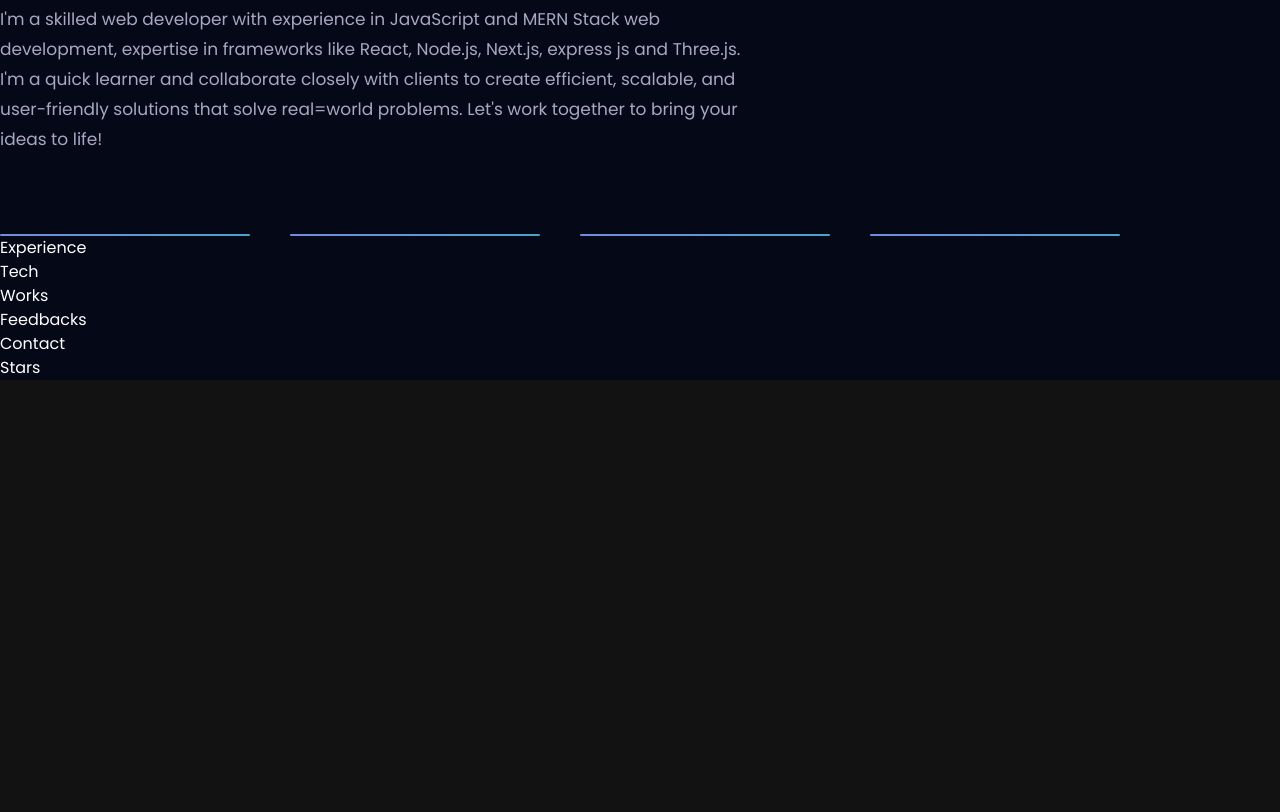
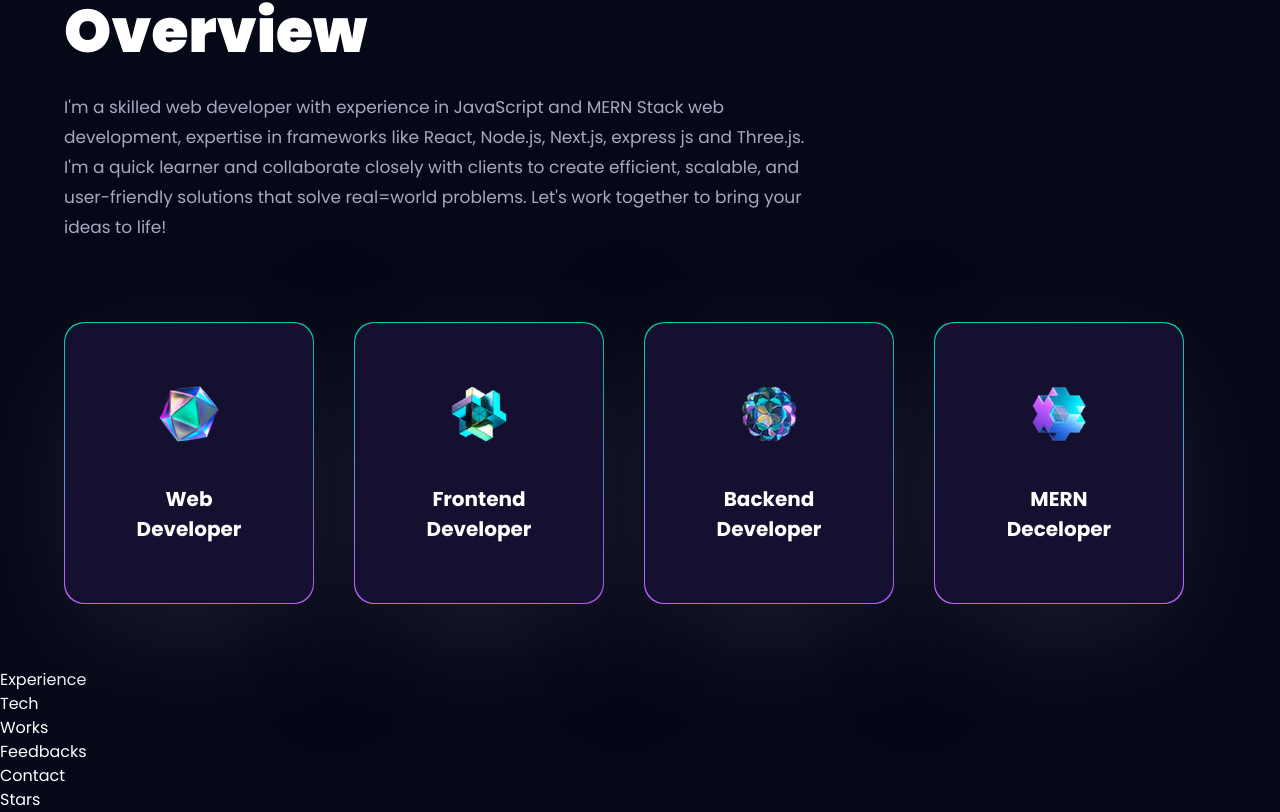
Before and after one commit to Ifteharr001/portfolio-website, a React (Vite) app: page / in a window 1280 px wide. Shown: the part 929-1741 px from the top of the page. Before the commit the page ends 1309 px from the top, so only its background shows below. Built offline with nearby package versions, Linux system fonts and the light colour scheme.

Commit message:
created about section

```diff
--- a/src/components/About.jsx
+++ b/src/components/About.jsx
@@ -3,21 +3,33 @@ import { services } from "../contents";
 import { motion } from "framer-motion";
 import { fadeIn, textVariant } from "../utils/motion";
 import { Tilt } from "react-tilt";
-
+import { SectionWrapper } from "../hoc/SectionWrapper/index";
 const ServiceCard = ({index, title, icon}) => {
-  return(
+  return (
     <Tilt className="xs:w-[250px] w-full">
-      <motion.div variants={fadeIn("right", "spring", 0.5 * index, 0.75)}
+      <motion.div
+        variants={fadeIn("right", "spring", 0.5 * index, 0.75)}
         className="w-full green-pink-gradient p-[1px] rounded-[20px] shadow-card"
       >
-
+        <div
+          style={{
+            maxWidth: "100%",
+            transform: "scale(1)",
+            transitionDuration: "450ms",
+          }}
+          className="bg-tertiary rounded-[20px] py-5 px-12 min-h-[280px] flex justify-evenly items-center flex-col "
+        >
+          <img src={icon} alt={title} className="w-16 h-16 object-contain" />
+          <h3 className="text-white text-[20px] text-center font-bold">{title}</h3>
+        </div>
       </motion.div>
     </Tilt>
-  )
+  );
 }
 
 
 const About = () => {
+  About.displayName = "About";
   return (
     <>
       <motion.div variants={textVariant()}>
@@ -45,4 +57,5 @@ const About = () => {
   );
 };
 
-export default About;
+export { About };
+export default SectionWrapper(About, "about");
--- a/src/components/Navbar.jsx
+++ b/src/components/Navbar.jsx
@@ -71,7 +71,7 @@ const Navbar = () => {
                         setActive(link.title);
                       }}
                     >
-                      <a href={`#${link.id}`}>{link.title}</a>
+                      <a href={`${link.id}`}>{link.title}</a>
                     </li>
                   ))}
                 </ul>
--- /dev/null
+++ b/src/hoc/SectionWrapper/SectionWrapper.jsx
@@ -0,0 +1,24 @@
+import {motion} from 'framer-motion'
+import { styles } from "../../styles";
+import {staggerContainer} from '../../utils/motion'
+
+
+const SectionWrapper = (Component, idName) =>
+function HOC() {
+    return (
+        <motion.section
+            variants={staggerContainer()}
+            initial="hidden"
+            whileInView="show"
+            viewport={{once: true, amount: 0.25}}
+            className={`${styles.padding} max-w-7xl mx-auto relative z-0`}
+        >
+            <span className="hash-span" id={idName}>
+                &nbsp;
+            </span>
+            <Component />
+        </motion.section>
+    )
+}
+
+export default SectionWrapper;
--- /dev/null
+++ b/src/hoc/SectionWrapper/index.js
@@ -0,0 +1,4 @@
+
+import SectionWrapper from "./SectionWrapper";
+
+export { SectionWrapper }
```
